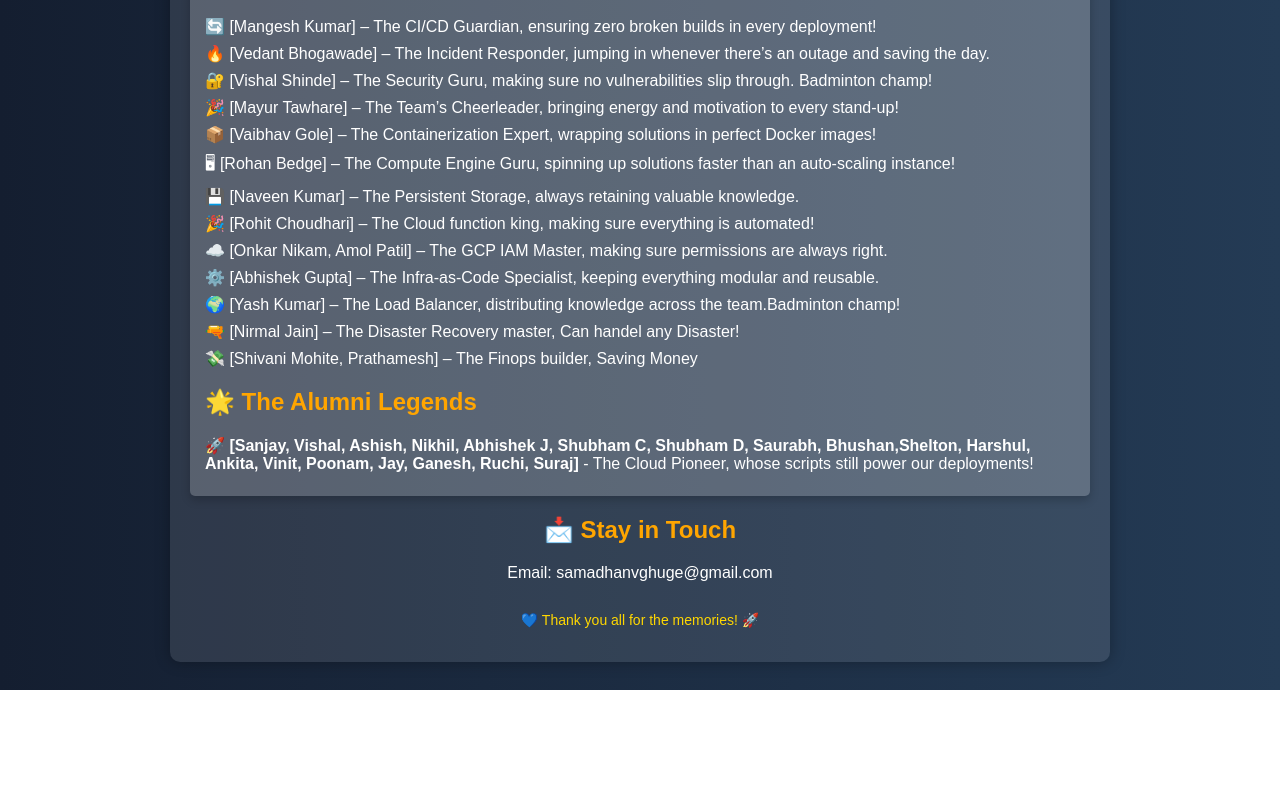
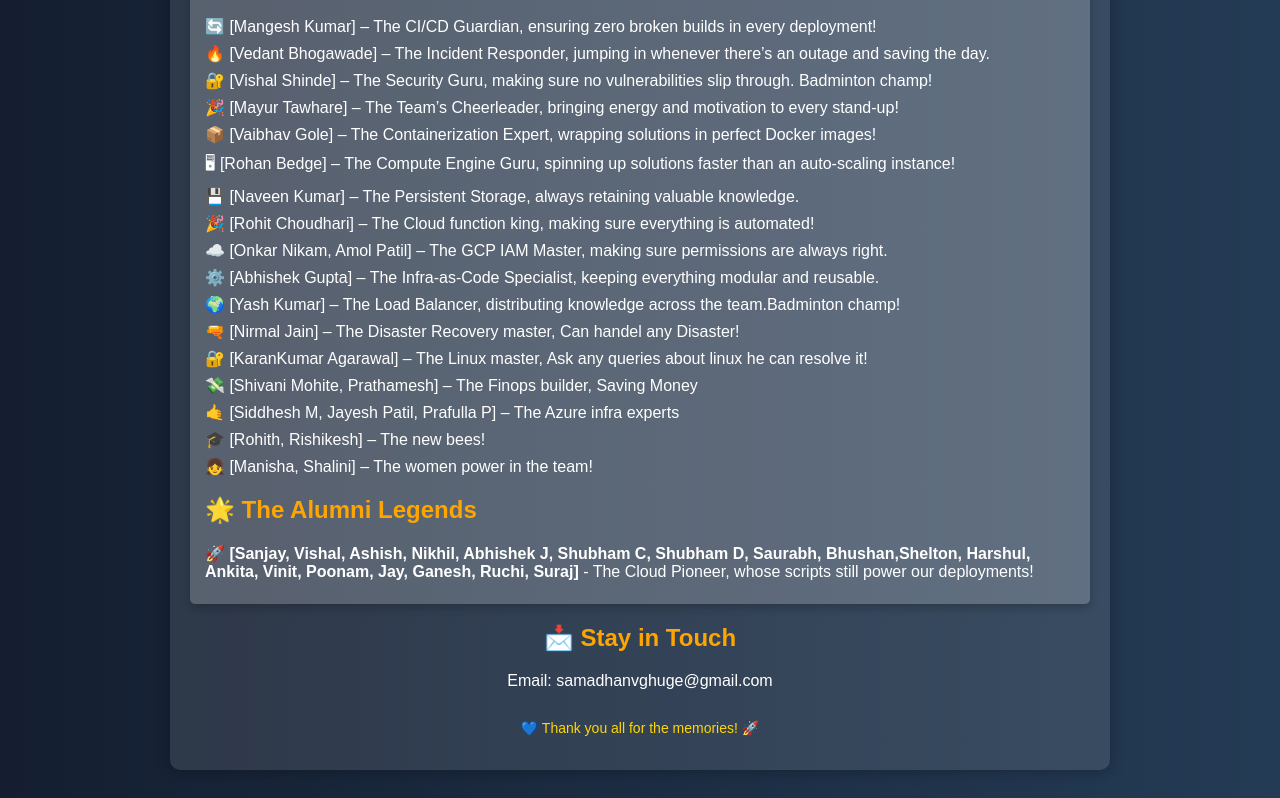
Before and after one commit to SamaDevOps-GCP/farewell, a plain HTML site: page index.html in a window 1280 px wide. Shown: the part 1040-1838 px from the top of the page. Before the commit the page ends 1730 px from the top, so only its background shows below. Drawn offline with Linux system fonts and the light colour scheme.

Commit message:
Update index.html

```diff
--- a/index.html
+++ b/index.html
@@ -123,7 +123,12 @@
             <p>⚙️ [Abhishek Gupta] – The Infra-as-Code Specialist, keeping everything modular and reusable.</p>
             <p>🌍 [Yash Kumar] – The Load Balancer, distributing knowledge across the team.Badminton champ!</p>
             <p>🔫 [Nirmal Jain] – The Disaster Recovery master, Can handel any Disaster!</p>
+            <p>🔐 [KaranKumar Agarawal] – The Linux master, Ask any queries about linux he can resolve it!</p>
             <p>💸 [Shivani Mohite, Prathamesh] – The Finops builder, Saving Money</p>
+            <p>🤙 [Siddhesh M, Jayesh Patil, Prafulla P] – The Azure infra experts</p>
+            <p>🎓 [Rohith, Rishikesh]  – The new bees! </p>
+            <p>👧 [Manisha, Shalini]  – The women power in the team! </p>
+
 
 
 
```
